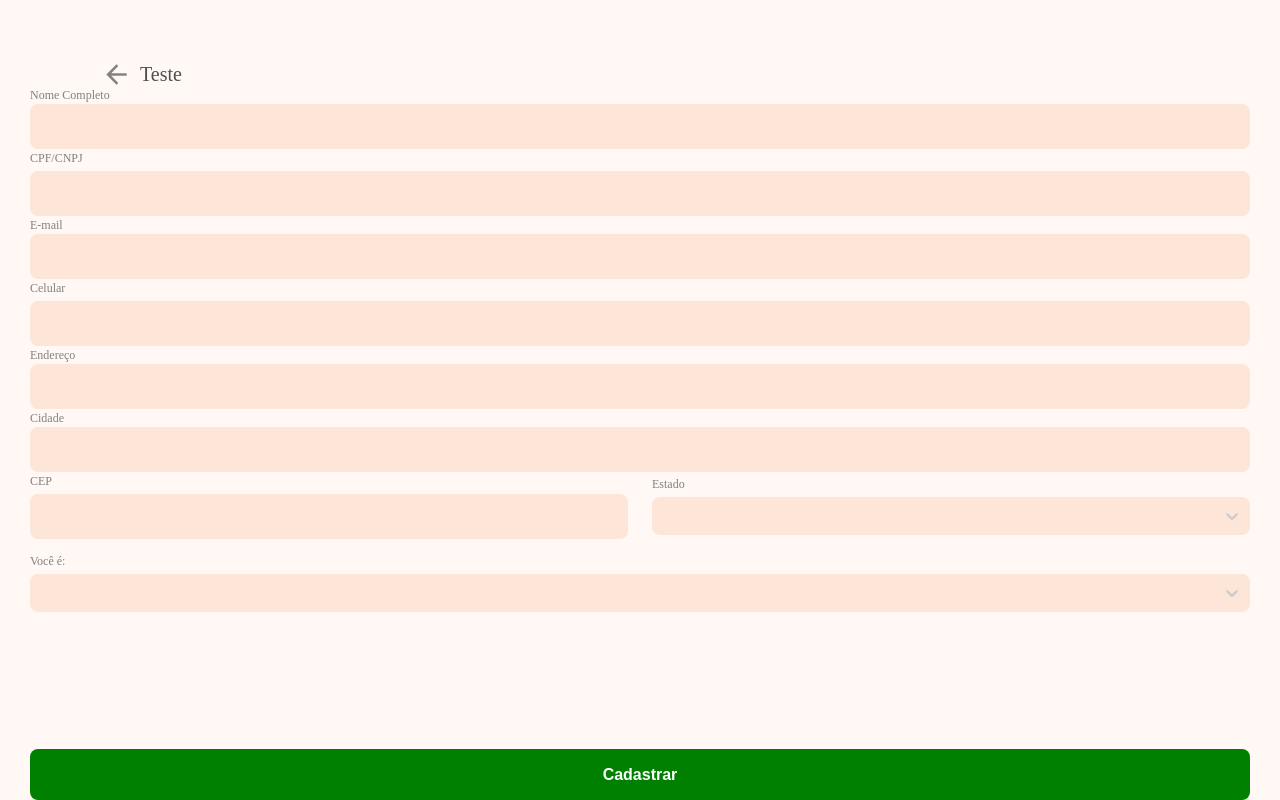
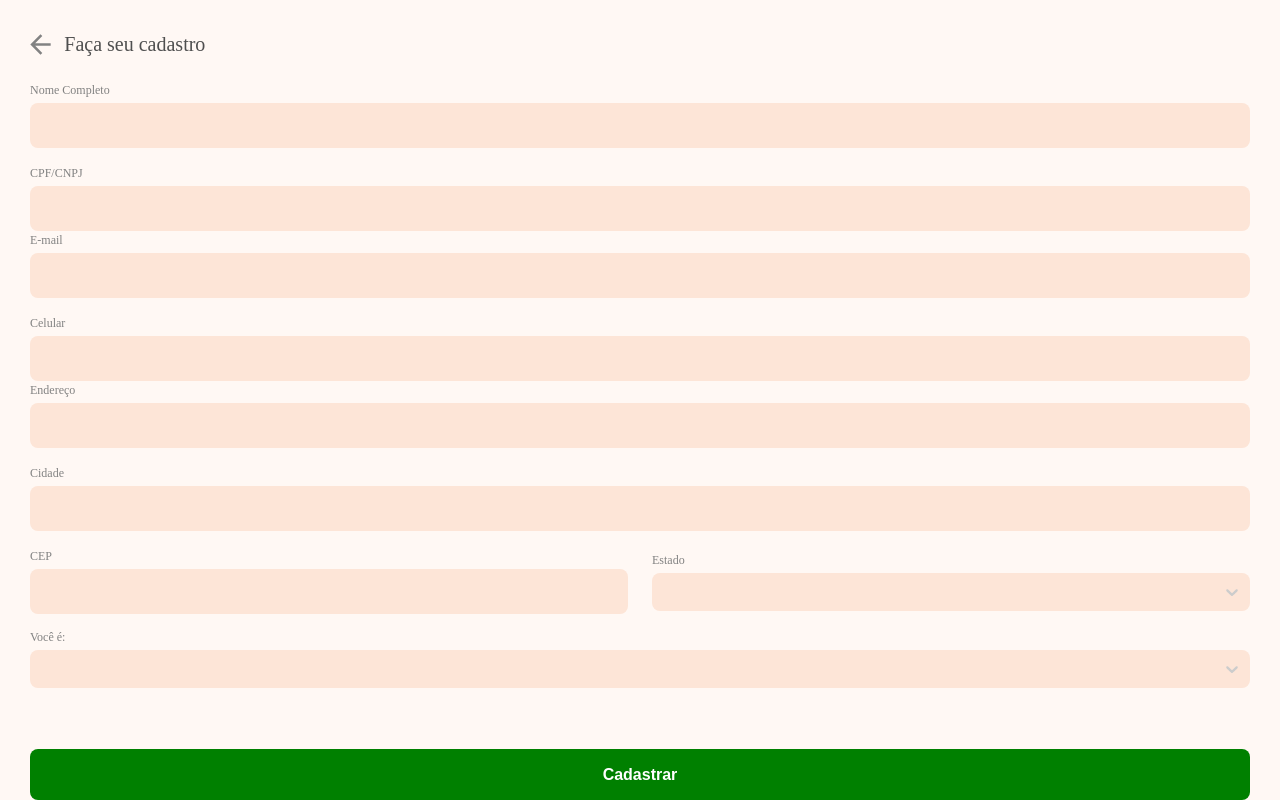
Before and after one commit to estartandodevs-course/recolapp, a React (Create React App) app: page /register in a window 1280 px wide. Built offline with nearby package versions, Linux system fonts and the light colour scheme; the HTML template or start-up script is replaced by a standard one.

Commit message:
chore: ajusting style register page

```diff
--- a/src/pages/Register/index.js
+++ b/src/pages/Register/index.js
@@ -1,11 +1,12 @@
 import { useState } from "react";
 import * as S from "./styles";
-import { Input } from "../../components/Input";
-import { BackButton } from "../../components/BackButtom";
+// import { Input } from "../../components/Input";
+// import { BackButton } from "../../components/BackButtom";
 import { Button } from "../../components/Button";
-import { Mask } from "../../components/InputMask";
+// import { Mask } from "../../components/InputMask";
 import { Select } from "../../components/Select";
 import { States } from "../../services/StatesToSelect/mock";
+// import { CheckBox } from "../../components/CheckBox";
 
 const Register = () => {
   let count = 0;
@@ -38,9 +39,9 @@ const Register = () => {
 
   return (
     <S.Container onSubmit={submit}>
-      <BackButton pageTitle="Teste" />
+      <S.BackButtonRegister pageTitle="Faça seu cadastro" />
       <S.FormContainer>
-        <Input
+        <S.InputRegister
           id="name"
           value={data.name}
           onChange={(e) =>
@@ -52,14 +53,14 @@ const Register = () => {
           label="Nome Completo"
           width="100%"
         />
-        <Mask
+        <S.MaskRegister
           mask={maskCPF}
           id="cpf"
           width="100%"
           onChange={(e) => handleCpfCnpj(e)}
           label="CPF/CNPJ"
         />
-        <Input
+        <S.InputRegister
           id="email"
           value={data.emai}
           onChange={(e) =>
@@ -70,7 +71,7 @@ const Register = () => {
           }
           label="E-mail"
         />
-        <Mask
+        <S.MaskRegister
           mask={"(99)99999-9999"}
           id="celular"
           width="100%"
@@ -83,7 +84,7 @@ const Register = () => {
           }
           label="Celular"
         />
-        <Input
+        <S.InputRegister
           id="endereco"
           value={data.endereço}
           onChange={(e) =>
@@ -94,7 +95,7 @@ const Register = () => {
           }
           label="Endereço"
         />
-        <Input
+        <S.InputRegister
           id="cidade"
           value={data.cidade}
           onChange={(e) =>
@@ -106,7 +107,7 @@ const Register = () => {
           label="Cidade"
         />
         <S.Wrapper>
-          <Mask
+          <S.MaskRegister
             mask={"99999-999"}
             id="cep"
             width="100%"
@@ -140,9 +141,7 @@ const Register = () => {
           label="Você é:"
         />
       </S.FormContainer>
-      <Button type="submit" width="100%">
-        Cadastrar
-      </Button>
+      <Button children="Cadastrar" type="submit" width="100%"></Button>
     </S.Container>
   );
 };
--- a/src/pages/Register/styles.js
+++ b/src/pages/Register/styles.js
@@ -1,4 +1,7 @@
 import styled from "styled-components";
+import { Mask } from "../../components/InputMask";
+import { BackButton } from "../../components/BackButtom";
+import { Input } from "../../components/Input";
 
 export const Container = styled.div`
   background-color: #fff8f4;
@@ -11,8 +14,24 @@ export const Container = styled.div`
   flex-direction: column;
 `;
 
+export const BackButtonRegister = styled(BackButton)`
+  margin-top: 33px;
+  margin-left: 0;
+  margin-bottom: 25px;
+`;
+
 export const FormContainer = styled.form`
   height: 100%;
+`;
+
+export const InputRegister = styled(Input)`
+  gap: 4px;
+  padding-bottom: 16px;
+`;
+
+export const MaskRegister = styled(Mask)`
+  /* padding-bottom: 16px; */
+  /* gap: 4px; */
 `;
 
 export const Wrapper = styled.div`
```
